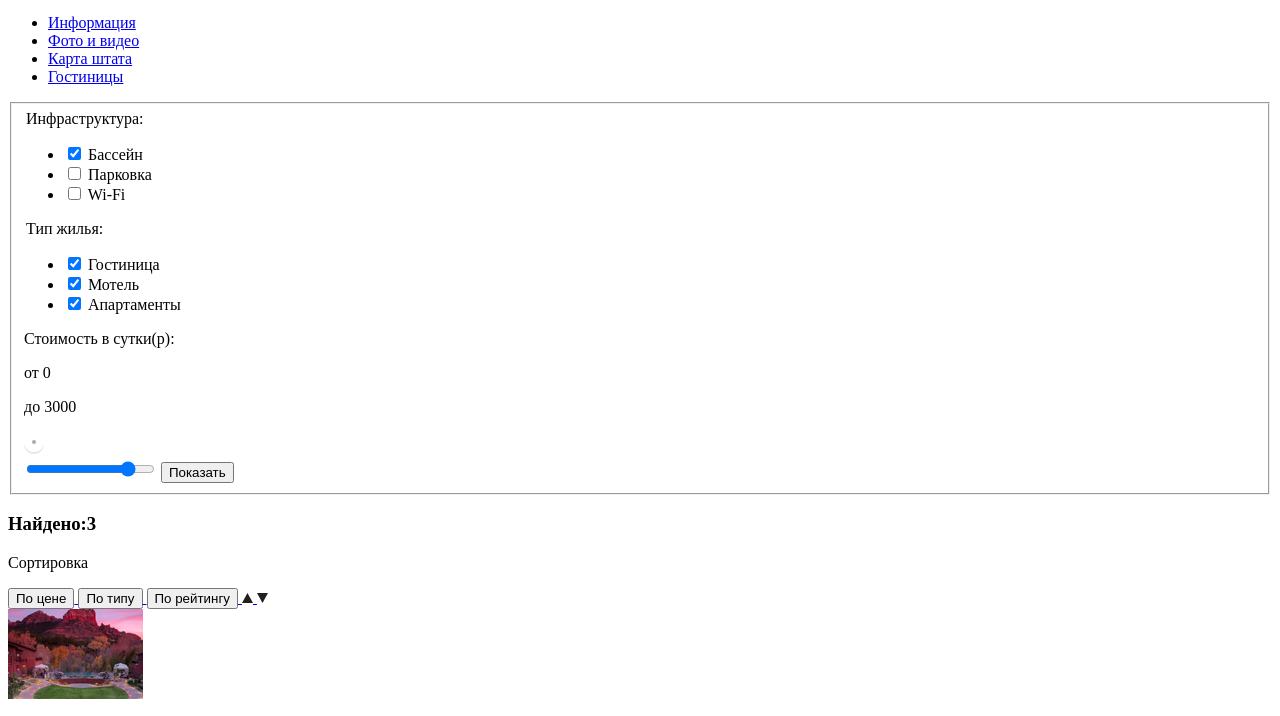
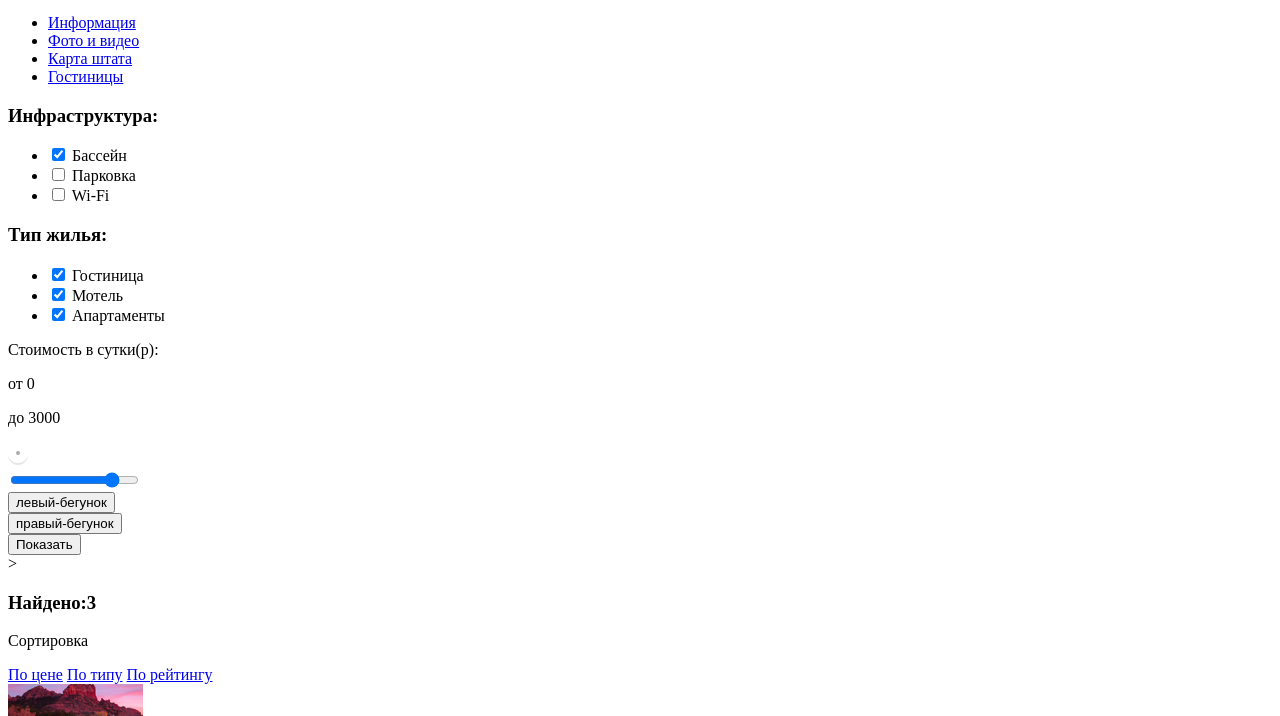
Before and after one commit to DariaChernyaeva/1461377-sedona-28, a plain HTML site: page inner.html in a window 1280 px wide. Shown: the part 84-800 px from the top of the page. Drawn offline with Linux system fonts and the light colour scheme.

Commit message:
Доступность формы последний вариант с ссылками
Доступность формы последний вариант с ссылками

```diff
--- a/inner.html
+++ b/inner.html
@@ -21,9 +21,9 @@
     <main>
       <!--<h1 class="visually-hidden">Бронирование гостиницы</h1>-->
 <form action="https://echo.htmlacademy.ru" method="get">
-  <fieldset>
+  <section>
   <div>
-  <legend>Инфраструктура:</legend>
+  <h3>Инфраструктура:</h3>
   <ul>
 <li>
 <input type="checkbox" name="waterpool" value="1" id="filter-waterpool" checked>
@@ -40,7 +40,7 @@
 </ul>
 </div>
 <div>
-<legend>Тип жилья:</legend>
+<h3>Тип жилья:</h3>
 <ul>
 <li>
 <input type="checkbox" name="hotel" value="1" id="filter-hotel" checked>
@@ -64,19 +64,22 @@
   </div>
   <label for="slidecontainer"></label>
   <input type="range" min="0" max="3000" value="2500" step="1" id="slidecontainer">
+<div>
+  <button>левый-бегунок</button>
+  <div></div>
+  <button>правый-бегунок</button>
+</div>
 <button type="submit">Показать</button>
-</fieldset>
+</section>>
 </form>
 <section>
   <h3>Найдено:3</h3>
   <p>Сортировка</p>
-  <a href="#">
-  <button type="button">По цене</button>
-  <button type="button">По типу</button>
-  <button type="button">По рейтингу</button>
-  <img src="img/icon-up-dir.svg" alt="знак вверх.">
-  <img src="img/icon-down-dir.svg"  alt="знак вниз.">
-</a>
+  <a href="#"<button type="button">По цене</button></a>
+  <a href="#"<button type="button">По типу</button></a>
+  <a href="#"<button type="button">По рейтингу</button></a>
+  <h href="#"<img src="img/icon-up-dir.svg" alt="знак вверх."></a>
+  <h href="#"<img src="img/icon-down-dir.svg"  alt="знак вниз."></a>
 </section>
   <div>
     <img src="img/amararesort.jpg" width="135" height="90"alt="фотография гостиницы amara resort and spa.">
```
